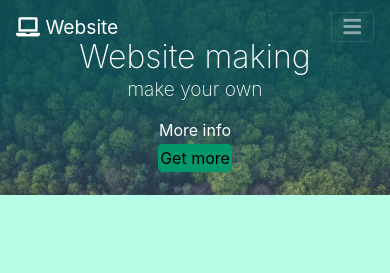
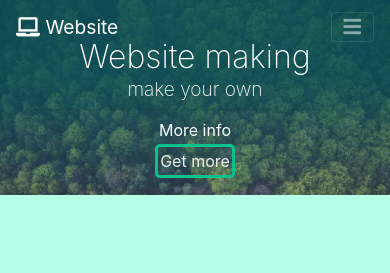
Before and after one commit to charanKarki/demo-1, a plain HTML site: page bootstrap.html in a window 390 px wide. Shown: the top 273 px of the page. Drawn offline with nearby package versions, Linux system fonts and the light colour scheme.

Commit message:
btn change

```diff
--- a/style.css
+++ b/style.css
@@ -51,11 +51,19 @@ html {
 }
 
 #imgSec .btn {
+    border: 3px solid rgb(7, 194, 138);
+    background: none;
+    transition: all .3s ease-out;
 
+    color: rgb(238, 237, 237) !important;
+}
+
+#imgSec .btn:hover {
     background: rgb(7, 194, 138);
+    transition: all .3s ease-in;
+    color: rgb(46, 45, 45) !important;
 
-    border: none;
-    color: black !important;
+
 }
 
 
@@ -213,7 +221,7 @@ footer .jumbotron ul {
     #imgSec .btn {
         font-size: 1.3rem;
         padding: 3px;
-        color: black !important;
+
     }
 
     #imgContent #contentImg {
@@ -283,8 +291,8 @@ footer .jumbotron ul {
     #imgSec .btn {
         font-size: 1rem;
         padding: 2px;
-        background: rgb(4, 151, 107);
-        color: black !important;
+
+
     }
 
     #imgContent #contentImg {
```
Also changed, not shown: 1 other file.
